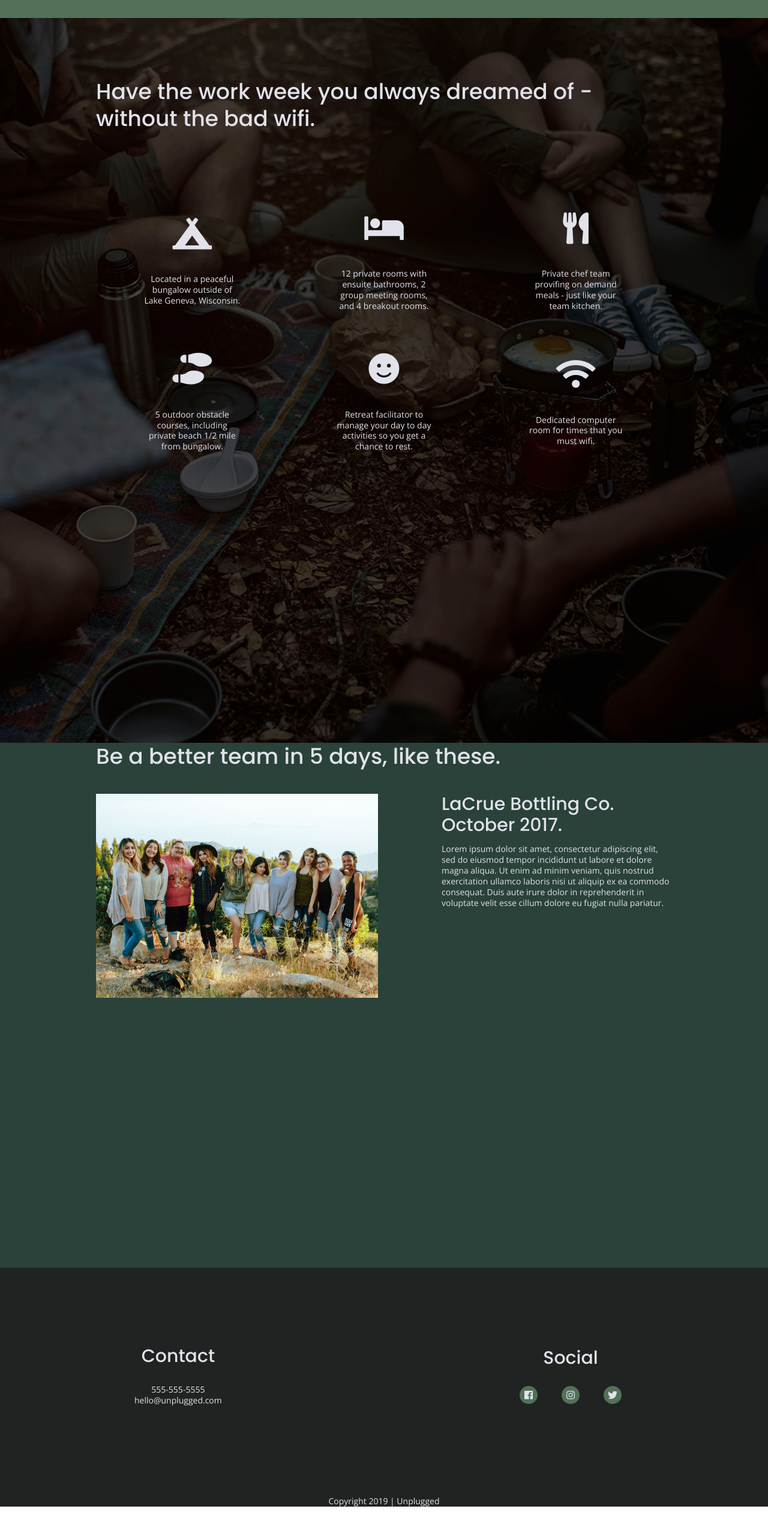
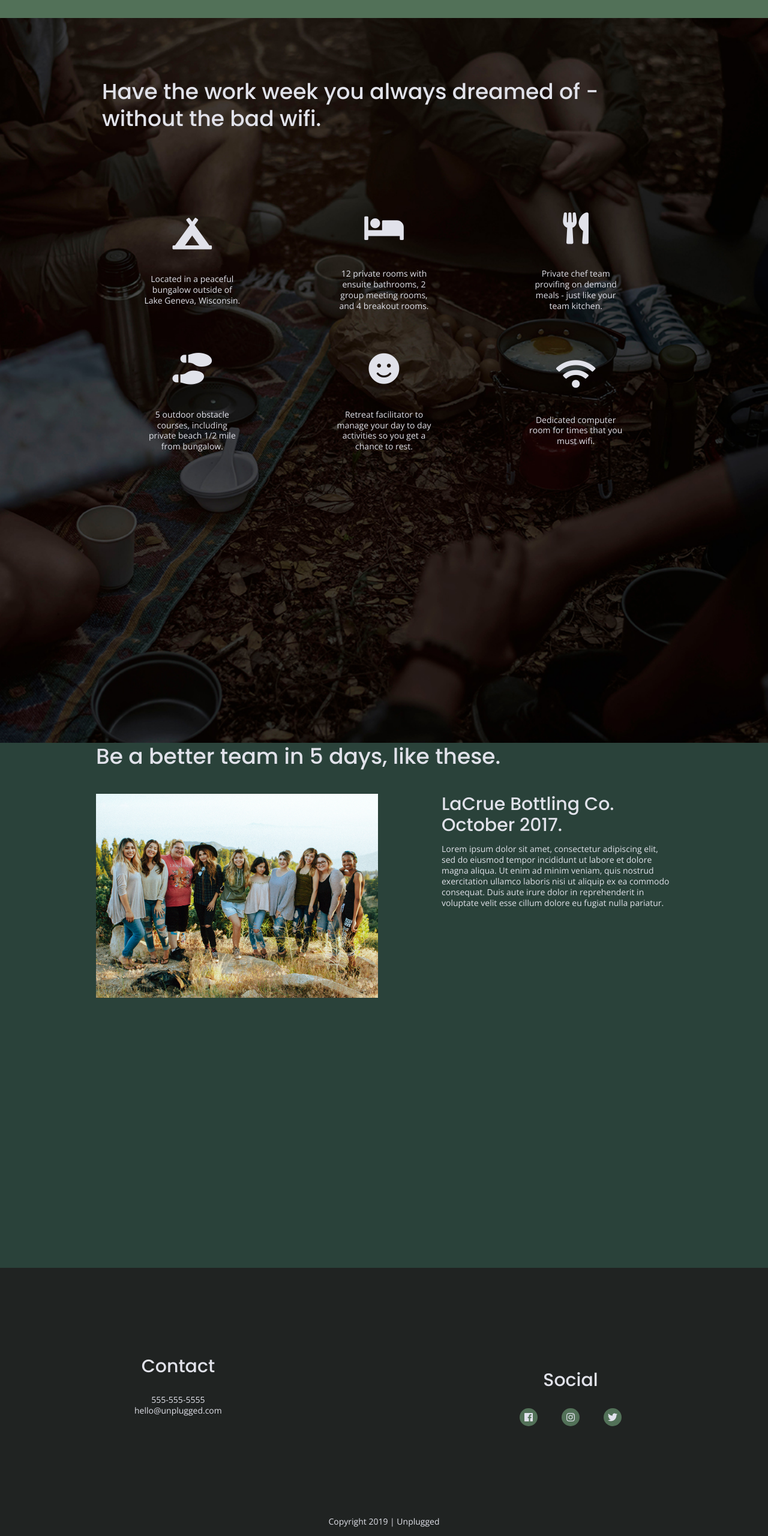
Before and after one commit to KatrinaDH/unplugged-retreat, a website built with Parcel: page index.html in a window 1280 px wide. Shown: the part 1000-3560 px from the top of the page at 60% size. Before the commit the page ends 3511 px from the top, so only its background shows below. Built offline with nearby package versions, Linux system fonts and the light colour scheme.

Commit message:
added css styles to mobile

```diff
--- a/css/main.css
+++ b/css/main.css
@@ -212,6 +212,10 @@ footer .social-icons {
   align-items: center;
 }
 
+footer .social {
+  margin-top: 40px;
+}
+
 footer .social-icons p {
   display: flex;
   justify-content: center;
@@ -226,7 +230,7 @@ footer .social-icons p {
 
 footer .content-wrapper {
   width: 55%;
-  margin: 50px 0;
+  margin: 20px 0;
 }
 
 footer p {
@@ -239,6 +243,7 @@ footer .contact {
 
 footer .copyright {
   text-align: center;
+  margin-bottom: 20px;
 }
 
 
@@ -326,7 +331,9 @@ input[type=button] {
 }
 
 .features h2 {
-  margin-bottom: 60px;
+  margin-bottom: 45px;
+  margin-top: 0;
+  padding: 0 10px;
 }
 
 .features article {
@@ -353,7 +360,7 @@ input[type=button] {
 }
 
 .reviews h2 {
-  margin: 0 0 40px 0;
+  margin: 0 30px 40px 0;
 }
 
 .reviews h3 {
```
